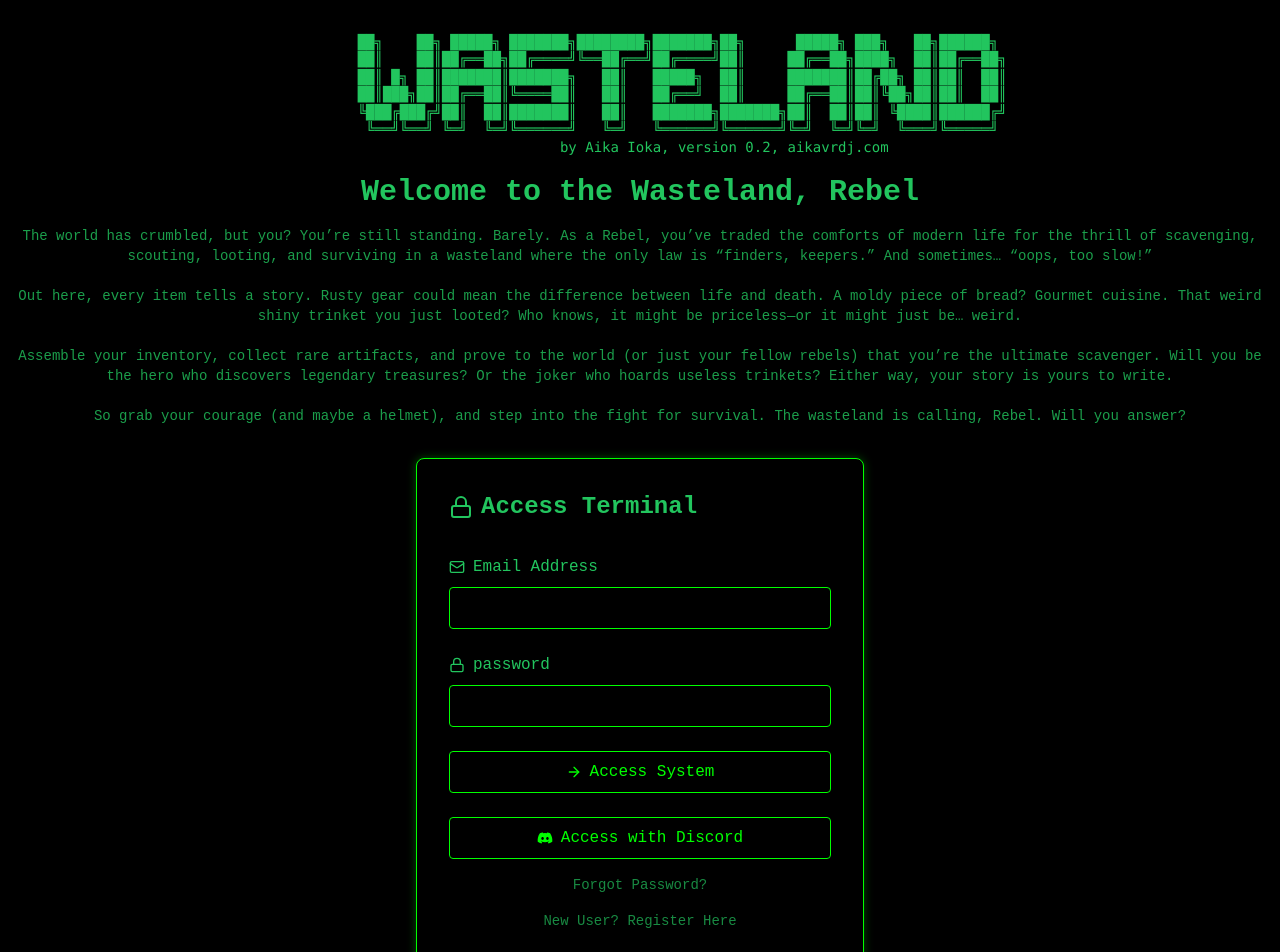
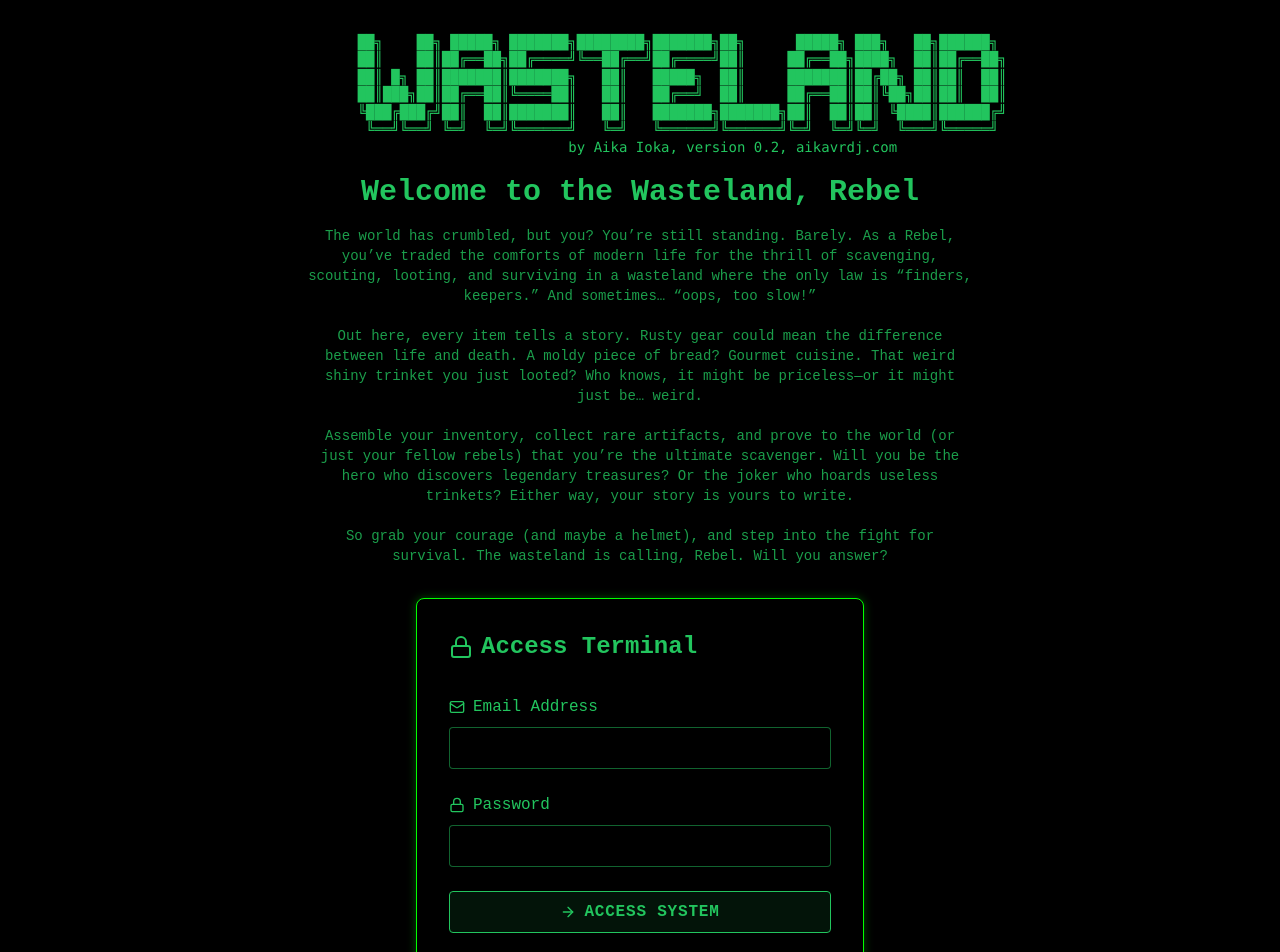
Before and after one commit to Aika-vrdj/Wasteland-0.2, a React (Vite) app: page / in a window 1280 px wide. Shown: the top 952 px of the page. Built offline with nearby package versions, Linux system fonts and the light colour scheme.

Commit message:
Add username field to registration formnew auth
Added username state and input field for registration. Updated error handling to require username for new users.

```diff
--- a/src/components/Auth.tsx
+++ b/src/components/Auth.tsx
@@ -10,6 +10,7 @@ export function Auth() {
   const [email, setEmail] = useState('');
   const [password, setPassword] = useState('');
   const [confirmPassword, setConfirmPassword] = useState('');
+  const [username, setUsername] = useState(''); // <-- NUEVO ESTADO
   const [error, setError] = useState<string | null>(null);
   const [message, setMessage] = useState<string | null>(null);
 
@@ -33,9 +34,18 @@ export function Auth() {
             setError('Passwords do not match');
             return;
           }
+          if (!username.trim()) {
+            setError('Codename is required for new Rebels');
+            return;
+          }
           const { error: registerError } = await supabase.auth.signUp({
             email,
             password,
+            options: {
+              data: {
+                username: username, // <-- GUARDAMOS EL USERNAME EN LA METADATA
+              }
+            }
           });
           if (registerError) throw registerError;
           setMessage('Registration successful! Please check your email to verify your account.');
@@ -81,11 +91,11 @@ export function Auth() {
           ██║███╗██║██╔══██║╚════██║   ██║   ██╔══╝  ██║     ██╔══██║██║╚██╗██║██║  ██║
           ╚███╔███╔╝██║  ██║███████║   ██║   ███████╗███████╗██║  ██║██║ ╚████║██████╔╝
            ╚══╝╚══╝ ╚═╝  ╚═╝╚══════╝   ╚═╝   ╚══════╝╚══════╝╚═╝  ╚═╝╚═╝  ╚═══╝╚═════╝
-                    by Aika Ioka, version 0.2, aikavrdj.com
+                      by Aika Ioka, version 0.2, aikavrdj.com
         `}
         </pre>
         <h1 className="text-3xl font-bold">Welcome to the Wasteland, Rebel</h1>
-        <p className="mt-4 text-sm text-green-500/80">
+        <p className="mt-4 text-sm text-green-500/80 max-w-2xl mx-auto">
           The world has crumbled, but you? You’re still standing. Barely. As a Rebel, you’ve traded the comforts of modern life for the thrill of scavenging, scouting, looting, and surviving in a wasteland where the only law is “finders, keepers.” And sometimes… “oops, too slow!”
           <br />
           <br />
@@ -100,7 +110,7 @@ export function Auth() {
       </header>
 
       {/* Authentication Section */}
-      <div className="terminal-border bg-black p-8 rounded-lg w-full max-w-md">
+      <div className="terminal-border bg-black p-8 rounded-lg w-full max-w-md border border-green-500/30 shadow-[0_0_15px_rgba(34,197,94,0.2)]">
         <div className="flex items-center gap-2 mb-8">
           <Lock className="text-green-500" />
           <h1 className="text-2xl font-bold text-green-500">
@@ -112,6 +122,26 @@ export function Auth() {
         </div>
 
         <form onSubmit={handleSubmit} className="space-y-6">
+          {/* NUEVO: Campo de Username (Solo visible en registro) */}
+          {mode === 'register' && (
+            <div>
+              <label className="block text-green-500 mb-2">
+                <div className="flex items-center gap-2">
+                  <User size={16} />
+                  <span>Codename</span>
+                </div>
+              </label>
+              <input
+                type="text"
+                value={username}
+                onChange={(e) => setUsername(e.target.value)}
+                className="w-full px-4 py-2 bg-black border border-green-500/50 rounded text-green-500 focus:outline-none focus:border-green-400 focus:shadow-[0_0_10px_rgba(34,197,94,0.3)] transition-all"
+                placeholder="Enter your rebel name"
+                required
+              />
+            </div>
+          )}
+
           <div>
             <label className="block text-green-500 mb-2">
               <div className="flex items-center gap-2">
@@ -123,7 +153,7 @@ export function Auth() {
               type="email"
               value={email}
               onChange={(e) => setEmail(e.target.value)}
-              className="terminal-input w-full px-4 py-2 rounded"
+              className="w-full px-4 py-2 bg-black border border-green-500/50 rounded text-green-500 focus:outline-none focus:border-green-400 focus:shadow-[0_0_10px_rgba(34,197,94,0.3)] transition-all"
               required
             />
           </div>
@@ -133,14 +163,14 @@ export function Auth() {
               <label className="block text-green-500 mb-2">
                 <div className="flex items-center gap-2">
                   <Lock size={16} />
-                  <span>password</span>
+                  <span>Password</span>
                 </div>
               </label>
               <input
                 type="password"
                 value={password}
                 onChange={(e) => setPassword(e.target.value)}
-                className="terminal-input w-full px-4 py-2 rounded"
+                className="w-full px-4 py-2 bg-black border border-green-500/50 rounded text-green-500 focus:outline-none focus:border-green-400 focus:shadow-[0_0_10px_rgba(34,197,94,0.3)] transition-all"
                 required
               />
             </div>
@@ -158,56 +188,56 @@ export function Auth() {
                 type="password"
                 value={confirmPassword}
                 onChange={(e) => setConfirmPassword(e.target.value)}
-                className="terminal-input w-full px-4 py-2 rounded"
+                className="w-full px-4 py-2 bg-black border border-green-500/50 rounded text-green-500 focus:outline-none focus:border-green-400 focus:shadow-[0_0_10px_rgba(34,197,94,0.3)] transition-all"
                 required
               />
             </div>
           )}
 
           {error && (
-            <div className="text-red-500 text-sm py-2">
+            <div className="text-red-500 text-sm py-2 border-l-2 border-red-500 pl-2 bg-red-500/10">
               ERROR: {error}
             </div>
           )}
 
           {message && (
-            <div className="text-green-500 text-sm py-2">
+            <div className="text-green-400 text-sm py-2 border-l-2 border-green-400 pl-2 bg-green-500/10">
               {message}
             </div>
           )}
 
           <button
             type="submit"
-            className="terminal-button w-full px-4 py-2 rounded flex items-center justify-center gap-2"
+            className="w-full px-4 py-2 bg-green-500/10 border border-green-500 rounded text-green-500 hover:bg-green-500/20 flex items-center justify-center gap-2 transition-all font-bold tracking-wider"
           >
             <ArrowRight size={16} />
-            {mode === 'login' && 'Access System'}
-            {mode === 'register' && 'Initialize Account'}
-            {mode === 'forgot-password' && 'Send Recovery Link'}
-            {mode === 'reset-password' && 'Update Access Code'}
+            {mode === 'login' && 'ACCESS SYSTEM'}
+            {mode === 'register' && 'INITIALIZE ACCOUNT'}
+            {mode === 'forgot-password' && 'SEND RECOVERY LINK'}
+            {mode === 'reset-password' && 'UPDATE ACCESS CODE'}
           </button>
         </form>
 
-        <div className="mt-6 space-y-4">
+        <div className="mt-6 space-y-4 pt-6 border-t border-green-500/30">
           <button
             onClick={() => supabase.auth.signInWithOAuth({ provider: 'discord' })}
-            className="terminal-button w-full px-4 py-2 rounded flex items-center justify-center gap-2"
+            className="w-full px-4 py-2 bg-[#5865F2]/10 border border-[#5865F2] rounded text-[#5865F2] hover:bg-[#5865F2]/20 flex items-center justify-center gap-2 transition-all font-bold"
           >
-            <FaDiscord />
-            Access with Discord
+            <FaDiscord size={20} />
+            ACCESS WITH DISCORD
           </button>
 
           {mode === 'login' && (
             <>
               <button
                 onClick={() => setMode('forgot-password')}
-                className="text-green-500/70 hover:text-green-500 text-sm block w-full"
+                className="text-green-500/70 hover:text-green-400 text-sm block w-full transition-colors"
               >
                 Forgot Password?
               </button>
               <button
                 onClick={() => setMode('register')}
-                className="text-green-500/70 hover:text-green-500 text-sm block w-full"
+                className="text-green-500/70 hover:text-green-400 text-sm block w-full transition-colors"
               >
                 New User? Register Here
               </button>
@@ -216,7 +246,7 @@ export function Auth() {
           {mode !== 'login' && mode !== 'reset-password' && (
             <button
               onClick={() => setMode('login')}
-              className="text-green-500/70 hover:text-green-500 text-sm block w-full"
+              className="text-green-500/70 hover:text-green-400 text-sm block w-full transition-colors"
             >
               Return to Access Terminal
             </button>
```
